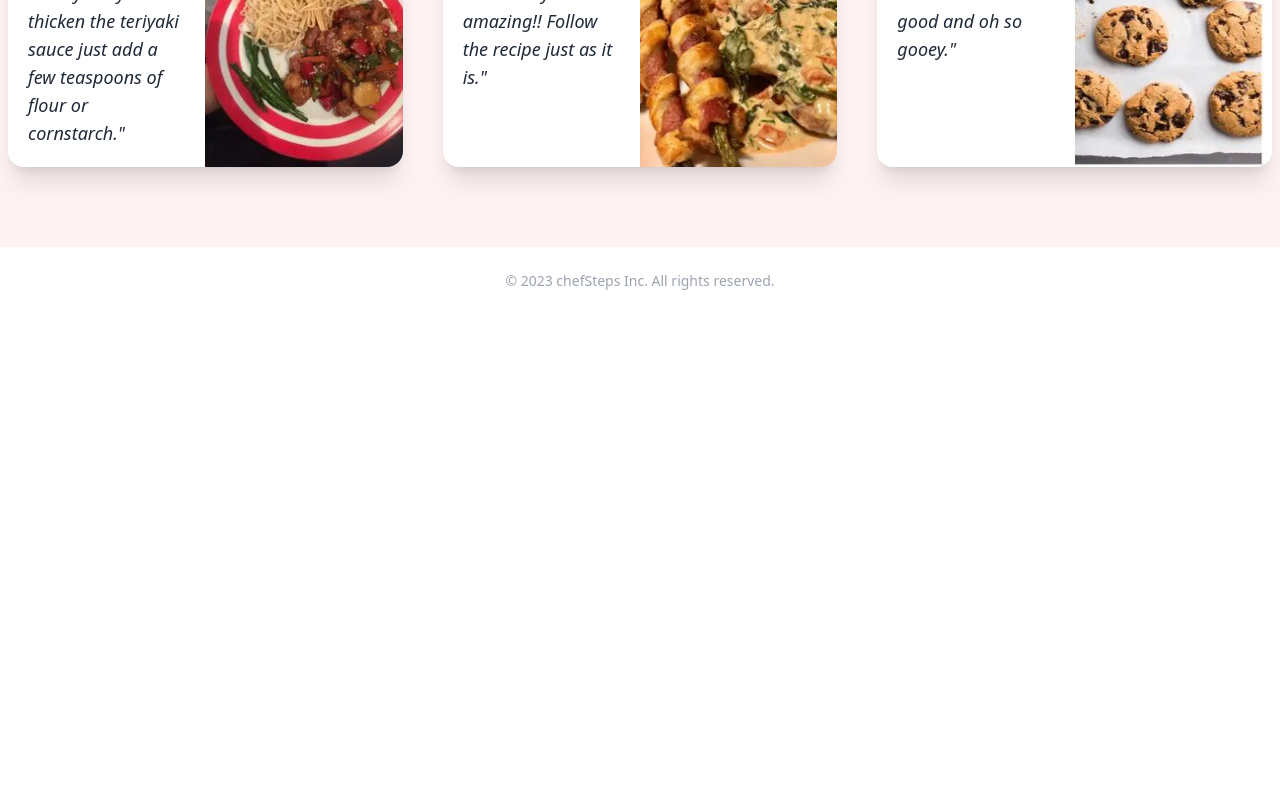
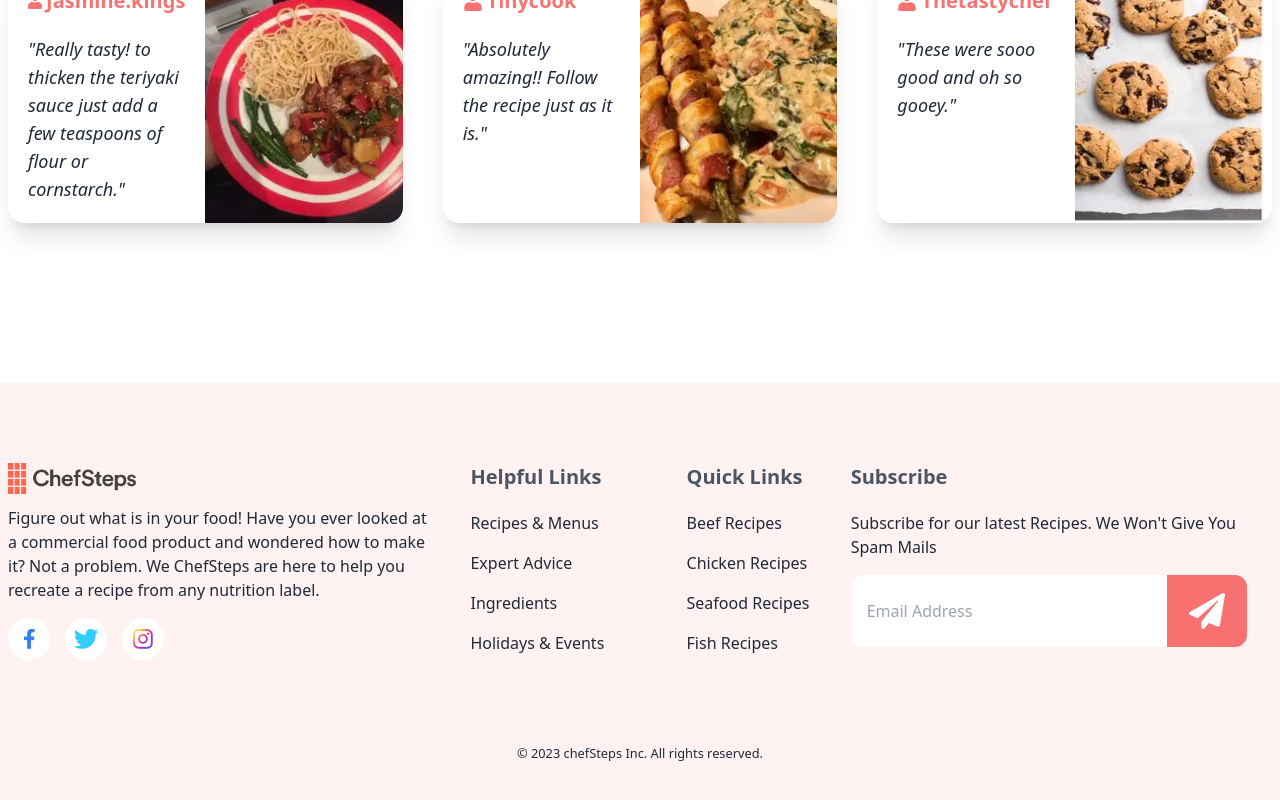
Before and after one commit to moheethasan/chef-steps-client-side, a React (Vite) app: page / in a window 1280 px wide. Shown: the part 1760-2560 px from the top of the page. Before the commit the page ends 2075 px from the top, so only its background shows below. Built offline with nearby package versions, Linux system fonts and the light colour scheme.

Commit message:
added footer

```diff
--- a/src/pages/ClientsReview/ClientsReview.jsx
+++ b/src/pages/ClientsReview/ClientsReview.jsx
@@ -6,7 +6,7 @@ import { FaUser } from "react-icons/fa";
 
 const ClientsReview = () => {
   return (
-    <div className="bg-red-50 px-2 pb-14 md:pb-20">
+    <div className="px-2 py-14 md:pb-20">
       <div className="container mx-auto">
         <fieldset className="border-t border-gray-400">
           <legend className="mx-auto px-4 text-gray-800 text-3xl md:text-4xl xl:text-5xl font-semibold">
--- a/src/pages/Footer/Footer.jsx
+++ b/src/pages/Footer/Footer.jsx
@@ -1,11 +1,62 @@
 import React from "react";
+import logo from "../../../public/logo.png";
+import social from "../../assets/group.png";
+import { FaPaperPlane } from "react-icons/fa";
 
 const Footer = () => {
   return (
-    <footer className="px-4 divide-y  text-gray-800 relative bottom-0 left-0">
-      <div className="py-6 text-sm text-center text-gray-400">
-        © 2023 chefSteps Inc. All rights reserved.
+    <footer className="bg-red-50 mt-20 pt-20 pb-10 px-2">
+      <div className="container mx-auto grid grid-cols-1 md:grid-cols-3 gap-5 md:gap-0">
+        <div className="">
+          <img className="w-32 mb-3" src={logo} alt="logo" />
+          <p className="mb-4">
+            Figure out what is in your food! Have you ever looked at a
+            commercial food product and wondered how to make it? Not a problem.
+            We ChefSteps are here to help you recreate a recipe from any
+            nutrition label.
+          </p>
+          <img className="mb-4" src={social} alt="social link" />
+        </div>
+        <div className="flex justify-between md:justify-around">
+          <div className="">
+            <h3 className="text-xl font-bold mb-5 text-gray-600">
+              Helpful Links
+            </h3>
+            <p className="mb-4">Recipes & Menus</p>
+            <p className="mb-4">Expert Advice</p>
+            <p className="mb-4">Ingredients</p>
+            <p className="mb-4">Holidays & Events</p>
+          </div>
+          <div className="">
+            <h3 className="text-xl font-bold mb-5 text-gray-600">
+              Quick Links
+            </h3>
+            <p className="mb-4">Beef Recipes</p>
+            <p className="mb-4">Chicken Recipes</p>
+            <p className="mb-4">Seafood Recipes</p>
+            <p className="mb-4">Fish Recipes</p>
+          </div>
+        </div>
+        <div className="">
+          <h3 className="text-xl font-bold mb-5 text-gray-600">Subscribe</h3>
+          <p className="mb-4">
+            Subscribe for our latest Recipes. We Won't Give You Spam Mails
+          </p>
+          <div className="flex">
+            <input
+              className="border-0 rounded-l-xl w-full md:w-3/4 p-4"
+              type="email"
+              placeholder="Email Address"
+            />
+            <button className="transition duration-200 px-3 md:px-5 py-3 md:py-4 text-white hover:bg-red-500 bg-red-400 border-2 border-red-400 hover:border-red-500 rounded-r-xl">
+              <FaPaperPlane className="text-4xl" />
+            </button>
+          </div>
+        </div>
       </div>
+      <p className="text-center pt-16 pb-10">
+        <small>© 2023 chefSteps Inc. All rights reserved.</small>
+      </p>
     </footer>
   );
 };
--- a/src/pages/Header/Header.jsx
+++ b/src/pages/Header/Header.jsx
@@ -3,7 +3,7 @@ import banner from "../../assets/banner.jpg";
 
 const Header = () => {
   return (
-    <div className="relative">
+    <header className="relative">
       <img className="w-full" src={banner} alt="" />
       <div className="absolute top-1/2 left-1/2 transform -translate-x-1/2 -translate-y-1/2 text-center">
         <h1 className="text-4xl md:text-5xl lg:text-6xl xl:text-7xl mb-2 md:mb-5 font-bold text-gray-800">
@@ -15,7 +15,7 @@ const Header = () => {
         </h3>
         <button className="btn-primary">Start Your Free Trial</button>
       </div>
-    </div>
+    </header>
   );
 };
 
--- a/src/pages/NavigationBar/NavigationBar.jsx
+++ b/src/pages/NavigationBar/NavigationBar.jsx
@@ -1,11 +1,12 @@
 import React from "react";
 import { NavLink } from "react-router-dom";
+import logo from "../../../public/logo.png";
 
 const NavigationBar = () => {
   return (
     <nav className="bg-red-50 px-2 py-4">
       <div className="flex justify-between items-center">
-        <img className="w-32 md:w-40" src="./logo.png" alt="logo" />
+        <img className="w-32 md:w-40" src={logo} alt="logo" />
         <div className="text-base md:text-lg flex gap-3 md:gap-5">
           <NavLink
             className={({ isActive }) => (isActive ? "active" : "default")}
--- a/src/pages/NewestRecipes/NewestRecipes.jsx
+++ b/src/pages/NewestRecipes/NewestRecipes.jsx
@@ -6,7 +6,7 @@ import shawarma from "../../assets/shawarma.jpg";
 
 const NewestRecipes = () => {
   return (
-    <div className="bg-red-50 px-2 mt-20 py-14 md:py-20">
+    <div className="px-2 mt-20 py-14 md:py-20">
       <div className="container mx-auto">
         <fieldset className="border-t border-gray-400">
           <legend className="mx-auto px-4 text-gray-800 text-3xl md:text-4xl xl:text-5xl font-semibold">
```
Also changed, not shown: src/assets/group.png (added).
